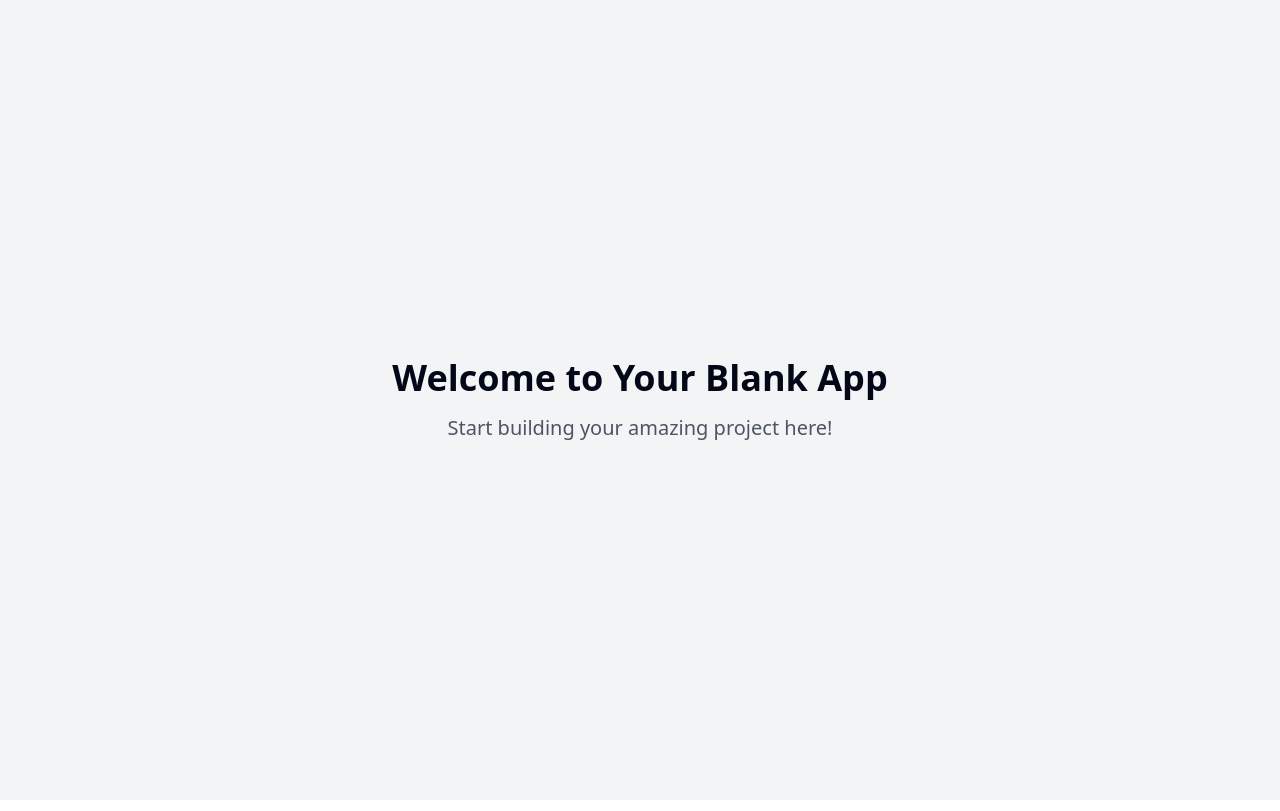
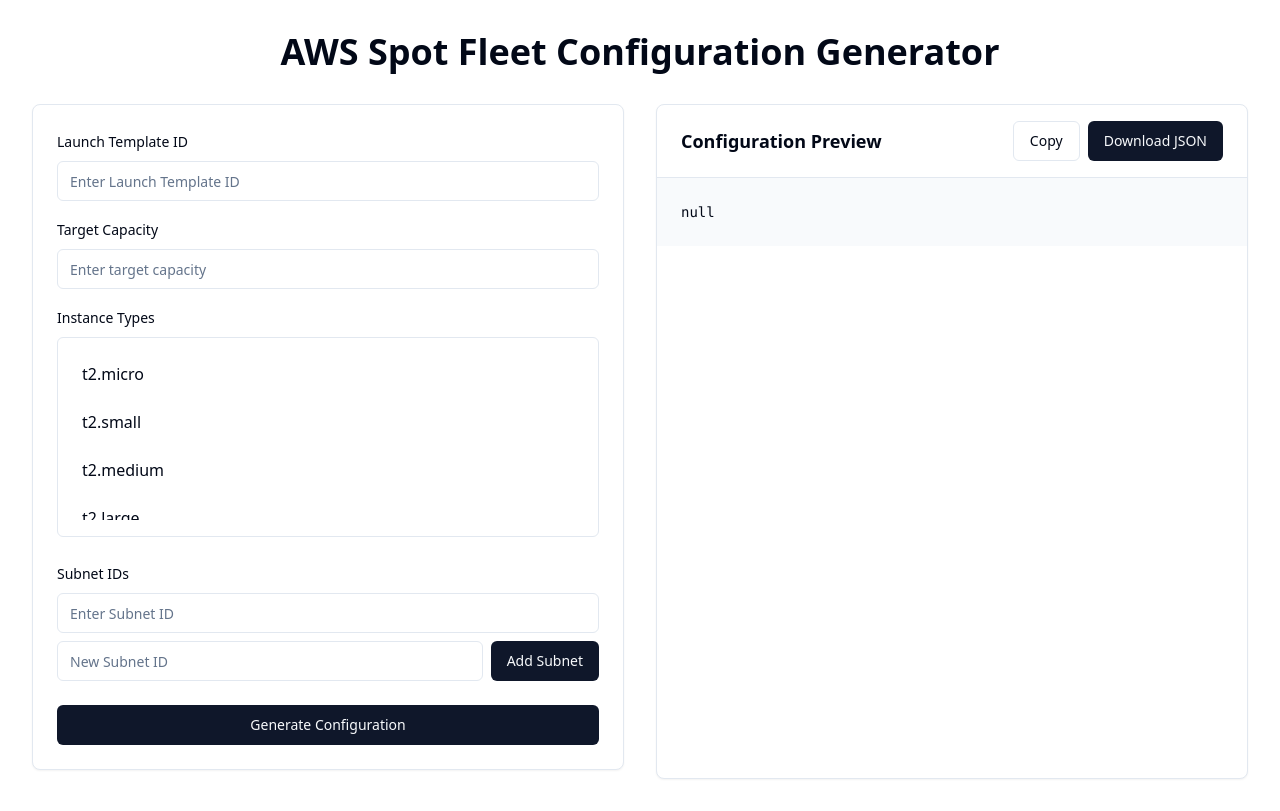
Before and after one commit to Ahuge/aws-capacity-json-generator, a React (Vite) app: page / in a window 1280 px wide. Built offline with nearby package versions, Linux system fonts and the light colour scheme.

Commit message:
Add AWS EC2 capacity planner
This commit adds a single-page application allowing users to specify AWS EC2 instance types, subnet IDs, target capacity, and a launch template ID.  The application will generate a JSON file representing the specified configuration.

```diff
--- /dev/null
+++ b/src/components/AwsConfigForm.tsx
@@ -0,0 +1,169 @@
+
+import { useState } from "react";
+import { Button } from "@/components/ui/button";
+import { Input } from "@/components/ui/input";
+import { Label } from "@/components/ui/label";
+import {
+  Select,
+  SelectContent,
+  SelectItem,
+  SelectTrigger,
+  SelectValue,
+} from "@/components/ui/select";
+import { awsInstanceTypes } from "@/lib/awsInstanceTypes";
+import { Badge } from "@/components/ui/badge";
+import { ScrollArea } from "@/components/ui/scroll-area";
+import { toast } from "sonner";
+
+interface AwsConfigFormProps {
+  onSubmit: (data: {
+    launchTemplateId: string;
+    targetCapacity: number;
+    instanceTypes: string[];
+    subnetIds: string[];
+  }) => void;
+}
+
+export function AwsConfigForm({ onSubmit }: AwsConfigFormProps) {
+  const [launchTemplateId, setLaunchTemplateId] = useState("");
+  const [targetCapacity, setTargetCapacity] = useState("");
+  const [selectedInstanceTypes, setSelectedInstanceTypes] = useState<string[]>([]);
+  const [subnetIds, setSubnetIds] = useState<string[]>([""]);
+  const [newSubnetId, setNewSubnetId] = useState("");
+
+  const handleSubmit = (e: React.FormEvent) => {
+    e.preventDefault();
+
+    if (!launchTemplateId || !targetCapacity || selectedInstanceTypes.length === 0 || subnetIds[0] === "") {
+      toast.error("Please fill in all required fields");
+      return;
+    }
+
+    onSubmit({
+      launchTemplateId,
+      targetCapacity: parseInt(targetCapacity),
+      instanceTypes: selectedInstanceTypes,
+      subnetIds: subnetIds.filter(Boolean),
+    });
+  };
+
+  const handleInstanceTypeSelect = (type: string) => {
+    if (selectedInstanceTypes.includes(type)) {
+      setSelectedInstanceTypes(selectedInstanceTypes.filter((t) => t !== type));
+    } else {
+      setSelectedInstanceTypes([...selectedInstanceTypes, type]);
+    }
+  };
+
+  const addSubnetId = () => {
+    if (!newSubnetId) return;
+    if (subnetIds.includes(newSubnetId)) {
+      toast.error("This subnet ID is already added");
+      return;
+    }
+    setSubnetIds([...subnetIds.filter(Boolean), newSubnetId]);
+    setNewSubnetId("");
+  };
+
+  const removeSubnetId = (index: number) => {
+    setSubnetIds(subnetIds.filter((_, i) => i !== index));
+  };
+
+  return (
+    <form onSubmit={handleSubmit} className="space-y-6">
+      <div className="space-y-4">
+        <div className="space-y-2">
+          <Label htmlFor="launchTemplateId">Launch Template ID</Label>
+          <Input
+            id="launchTemplateId"
+            placeholder="Enter Launch Template ID"
+            value={launchTemplateId}
+            onChange={(e) => setLaunchTemplateId(e.target.value)}
+          />
+        </div>
+
+        <div className="space-y-2">
+          <Label htmlFor="targetCapacity">Target Capacity</Label>
+          <Input
+            id="targetCapacity"
+            type="number"
+            min="1"
+            placeholder="Enter target capacity"
+            value={targetCapacity}
+            onChange={(e) => setTargetCapacity(e.target.value)}
+          />
+        </div>
+
+        <div className="space-y-2">
+          <Label>Instance Types</Label>
+          <ScrollArea className="h-[200px] border rounded-md p-4">
+            <div className="space-y-2">
+              {awsInstanceTypes.map((type) => (
+                <div
+                  key={type}
+                  className={`p-2 rounded-md cursor-pointer transition-colors ${
+                    selectedInstanceTypes.includes(type)
+                      ? "bg-primary text-primary-foreground"
+                      : "hover:bg-muted"
+                  }`}
+                  onClick={() => handleInstanceTypeSelect(type)}
+                >
+                  {type}
+                </div>
+              ))}
+            </div>
+          </ScrollArea>
+          <div className="flex flex-wrap gap-2 mt-2">
+            {selectedInstanceTypes.map((type) => (
+              <Badge key={type} variant="secondary">
+                {type}
+              </Badge>
+            ))}
+          </div>
+        </div>
+
+        <div className="space-y-2">
+          <Label>Subnet IDs</Label>
+          <div className="space-y-2">
+            {subnetIds.map((subnetId, index) => (
+              <div key={index} className="flex gap-2">
+                <Input
+                  value={subnetId}
+                  onChange={(e) => {
+                    const newSubnetIds = [...subnetIds];
+                    newSubnetIds[index] = e.target.value;
+                    setSubnetIds(newSubnetIds);
+                  }}
+                  placeholder="Enter Subnet ID"
+                />
+                {index > 0 && (
+                  <Button
+                    type="button"
+                    variant="destructive"
+                    onClick={() => removeSubnetId(index)}
+                  >
+                    Remove
+                  </Button>
+                )}
+              </div>
+            ))}
+          </div>
+          <div className="flex gap-2">
+            <Input
+              value={newSubnetId}
+              onChange={(e) => setNewSubnetId(e.target.value)}
+              placeholder="New Subnet ID"
+            />
+            <Button type="button" onClick={addSubnetId}>
+              Add Subnet
+            </Button>
+          </div>
+        </div>
+      </div>
+
+      <Button type="submit" className="w-full">
+        Generate Configuration
+      </Button>
+    </form>
+  );
+}
--- /dev/null
+++ b/src/components/JsonPreview.tsx
@@ -0,0 +1,56 @@
+
+import { useEffect, useRef } from "react";
+import { Button } from "@/components/ui/button";
+import { ScrollArea } from "@/components/ui/scroll-area";
+import { toast } from "sonner";
+
+interface JsonPreviewProps {
+  data: object | null;
+}
+
+export function JsonPreview({ data }: JsonPreviewProps) {
+  const jsonString = JSON.stringify(data, null, 2);
+  const preRef = useRef<HTMLPreElement>(null);
+
+  const handleCopy = async () => {
+    if (!jsonString) return;
+    await navigator.clipboard.writeText(jsonString);
+    toast.success("JSON copied to clipboard");
+  };
+
+  const handleDownload = () => {
+    if (!jsonString) return;
+    const blob = new Blob([jsonString], { type: "application/json" });
+    const url = URL.createObjectURL(blob);
+    const a = document.createElement("a");
+    a.href = url;
+    a.download = "aws-spot-fleet-config.json";
+    document.body.appendChild(a);
+    a.click();
+    document.body.removeChild(a);
+    URL.revokeObjectURL(url);
+    toast.success("JSON file downloaded");
+  };
+
+  return (
+    <div className="rounded-lg border bg-card text-card-foreground shadow-sm">
+      <div className="flex items-center justify-between px-6 py-4 border-b">
+        <h3 className="text-lg font-semibold">Configuration Preview</h3>
+        <div className="space-x-2">
+          <Button variant="outline" onClick={handleCopy}>
+            Copy
+          </Button>
+          <Button onClick={handleDownload}>Download JSON</Button>
+        </div>
+      </div>
+      <ScrollArea className="h-[600px] w-full">
+        <pre
+          ref={preRef}
+          className="p-6 text-sm font-mono bg-muted/50 overflow-auto"
+        >
+          {jsonString}
+        </pre>
+      </ScrollArea>
+    </div>
+  );
+}
--- /dev/null
+++ b/src/lib/awsInstanceTypes.ts
@@ -0,0 +1,21 @@
+
+// This is a subset of AWS instance types for demo purposes
+export const awsInstanceTypes = [
+  "t2.micro",
+  "t2.small",
+  "t2.medium",
+  "t2.large",
+  "t3.micro",
+  "t3.small",
+  "t3.medium",
+  "t3.large",
+  "m5.large",
+  "m5.xlarge",
+  "m5.2xlarge",
+  "c5.large",
+  "c5.xlarge",
+  "c5.2xlarge",
+  "r5.large",
+  "r5.xlarge",
+  "r5.2xlarge",
+];
--- /dev/null
+++ b/src/lib/generateJson.ts
@@ -0,0 +1,42 @@
+
+interface ConfigInput {
+  launchTemplateId: string;
+  targetCapacity: number;
+  instanceTypes: string[];
+  subnetIds: string[];
+}
+
+export function generateAwsConfig(input: ConfigInput) {
+  const now = new Date();
+  const futureDate = new Date();
+  futureDate.setFullYear(now.getFullYear() + 6);
+
+  const overrides = input.instanceTypes.flatMap(instanceType =>
+    input.subnetIds.map(subnetId => ({
+      InstanceType: instanceType,
+      WeightedCapacity: 1,
+      SubnetId: subnetId
+    }))
+  );
+
+  return {
+    IamFleetRole: "arn:aws:iam::633951357428:role/aws-ec2-spot-fleet-tagging-role",
+    AllocationStrategy: "priceCapacityOptimized",
+    TargetCapacity: input.targetCapacity,
+    ValidFrom: now.toISOString(),
+    ValidUntil: futureDate.toISOString(),
+    TerminateInstancesWithExpiration: true,
+    Type: "maintain",
+    OnDemandAllocationStrategy: "lowestPrice",
+    LaunchSpecifications: [],
+    LaunchTemplateConfigs: [
+      {
+        LaunchTemplateSpecification: {
+          LaunchTemplateId: input.launchTemplateId,
+          Version: "$Default"
+        },
+        Overrides: overrides
+      }
+    ]
+  };
+}
--- a/src/pages/Index.tsx
+++ b/src/pages/Index.tsx
@@ -1,14 +1,39 @@
-// Update this page (the content is just a fallback if you fail to update the page)
 
-const Index = () => {
+import { useState } from "react";
+import { AwsConfigForm } from "@/components/AwsConfigForm";
+import { JsonPreview } from "@/components/JsonPreview";
+import { generateAwsConfig } from "@/lib/generateJson";
+
+export default function Index() {
+  const [jsonConfig, setJsonConfig] = useState<object | null>(null);
+
+  const handleFormSubmit = (data: {
+    launchTemplateId: string;
+    targetCapacity: number;
+    instanceTypes: string[];
+    subnetIds: string[];
+  }) => {
+    const config = generateAwsConfig(data);
+    setJsonConfig(config);
+  };
+
   return (
-    <div className="min-h-screen flex items-center justify-center bg-gray-100">
-      <div className="text-center">
-        <h1 className="text-4xl font-bold mb-4">Welcome to Your Blank App</h1>
-        <p className="text-xl text-gray-600">Start building your amazing project here!</p>
+    <div className="container mx-auto py-8">
+      <h1 className="text-4xl font-bold text-center mb-8">
+        AWS Spot Fleet Configuration Generator
+      </h1>
+      <div className="grid md:grid-cols-2 gap-8">
+        <div className="space-y-6">
+          <div className="rounded-lg border bg-card text-card-foreground shadow-sm">
+            <div className="p-6">
+              <AwsConfigForm onSubmit={handleFormSubmit} />
+            </div>
+          </div>
+        </div>
+        <div>
+          <JsonPreview data={jsonConfig} />
+        </div>
       </div>
     </div>
   );
-};
-
-export default Index;
+}
```
